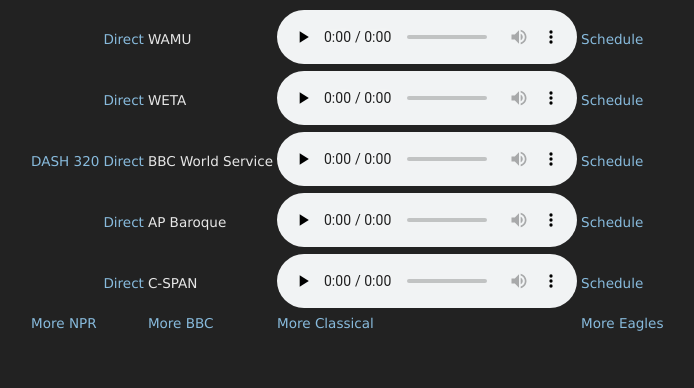
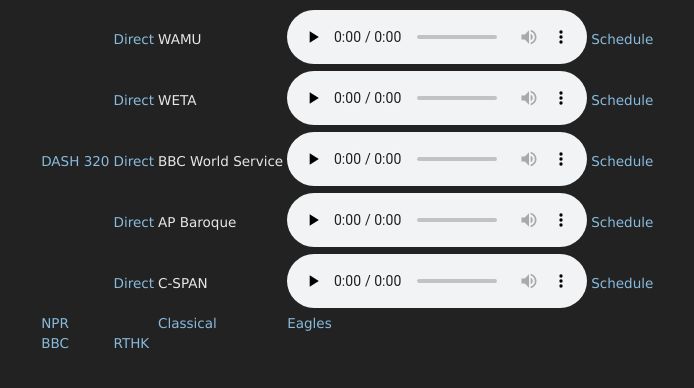
Before and after one commit to danburd/danburd.github.io, a Jekyll site: the page radio.html, which Jekyll copies as it is, in a window 1280 px wide. Shown: the top 388 px of the page, without its empty margins (288-982 px from the left). Built offline with Jekyll 4.4.1, drawn with Linux system fonts in a browser that asks for light colours.

Commit message:
Orient national stations to leftmost column

```diff
--- a/radio.html
+++ b/radio.html
@@ -97,12 +97,14 @@
    <td><a href="https://www.c-span.org/schedule/?channel=radio">Schedule</a></td>
   </tr>
   <tr>
-   <td><a href="/npr.html">More NPR</a></td>
+   <td><a href="/npr.html">NPR</a></td>
    <td></td>
-   <td><a href="/bbc.html">More BBC</a></td>
-   <td><a href="/classical.html">More Classical</a></td>
-   <td><a href="/eagles.html">More Eagles</a></td>
+   <td><a href="/classical.html">Classical</a></td>
+   <td><a href="/eagles.html">Eagles</a></td>
   </tr>
+  <tr>
+   <td><a href="/bbc.html">BBC</a></td>
+   <td><a href="/rthk.html">RTHK</a></td>
 </table>
 </body>
 </html>
```
